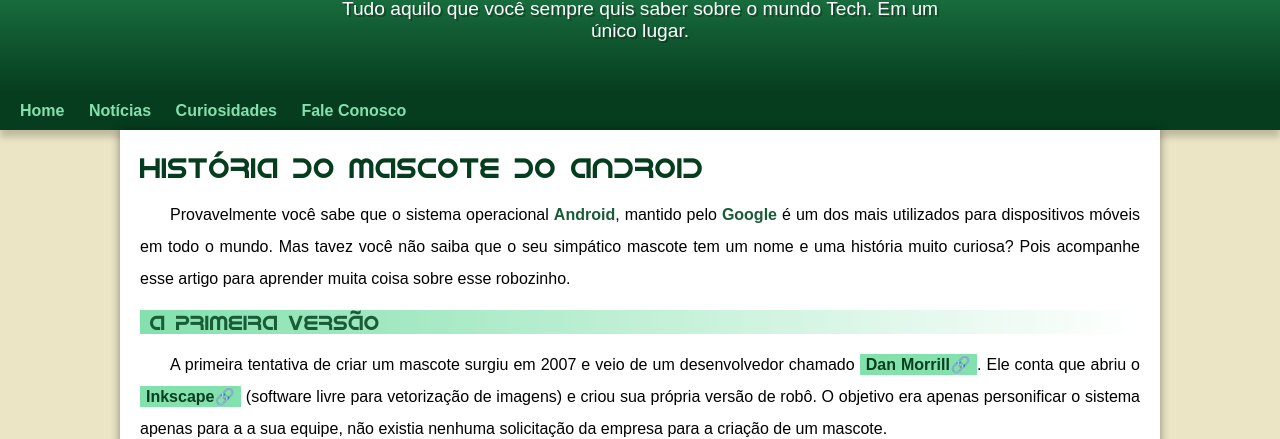
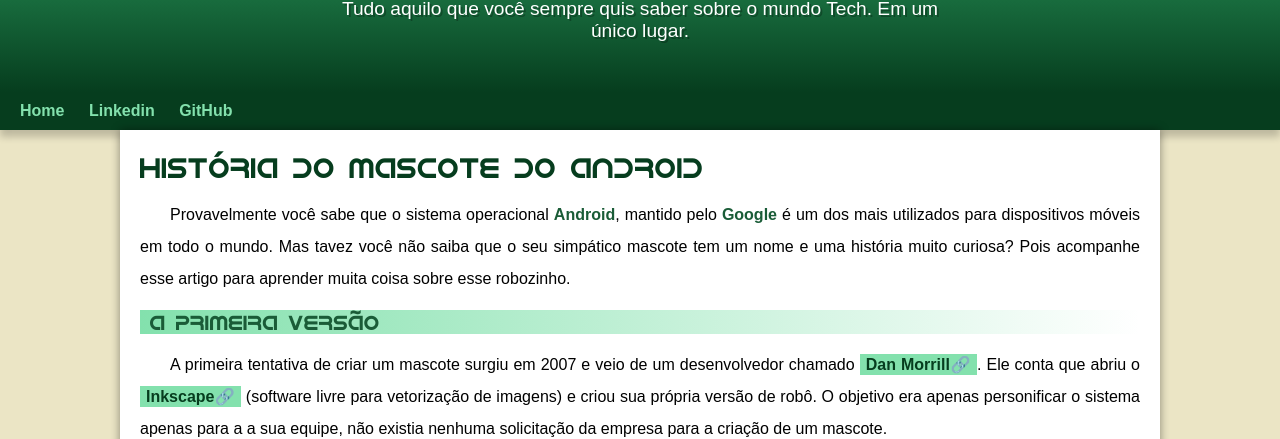
Before and after one commit to francivaldop/projeto-android-site, a plain HTML site: page index.html in a window 1280 px wide. Shown: the part 119-558 px from the top of the page. Drawn offline with Linux system fonts and the light colour scheme.

Commit message:
Update index.html

```diff
--- a/index.html
+++ b/index.html
@@ -15,9 +15,8 @@
     </header>
     <nav>
         <a href="#">Home</a>
-        <a href="#">Notícias</a>
-        <a href="#">Curiosidades</a>
-        <a href="#">Fale Conosco</a>
+        <a href="#">Linkedin</a>
+        <a href="#">GitHub</a>
     </nav>
     <main>
         <article>
```
